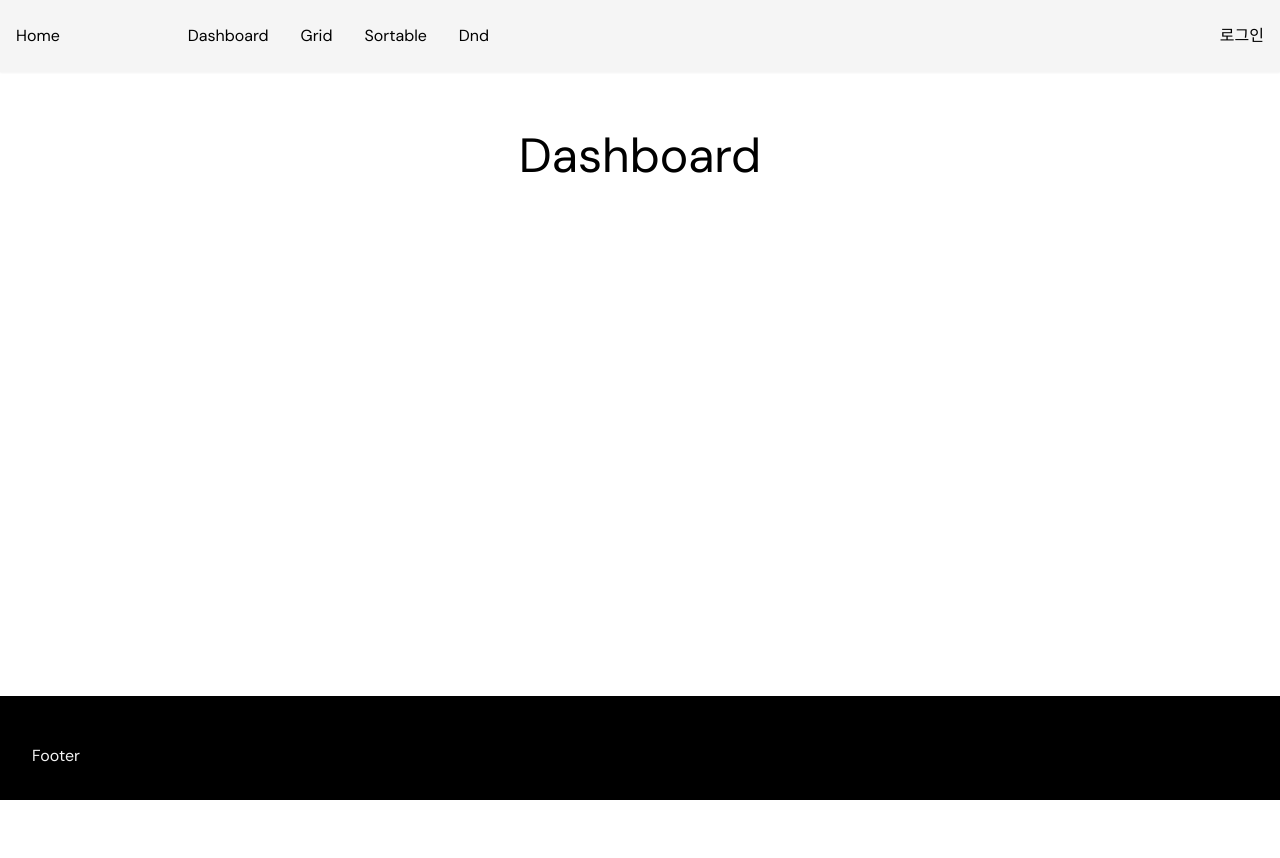
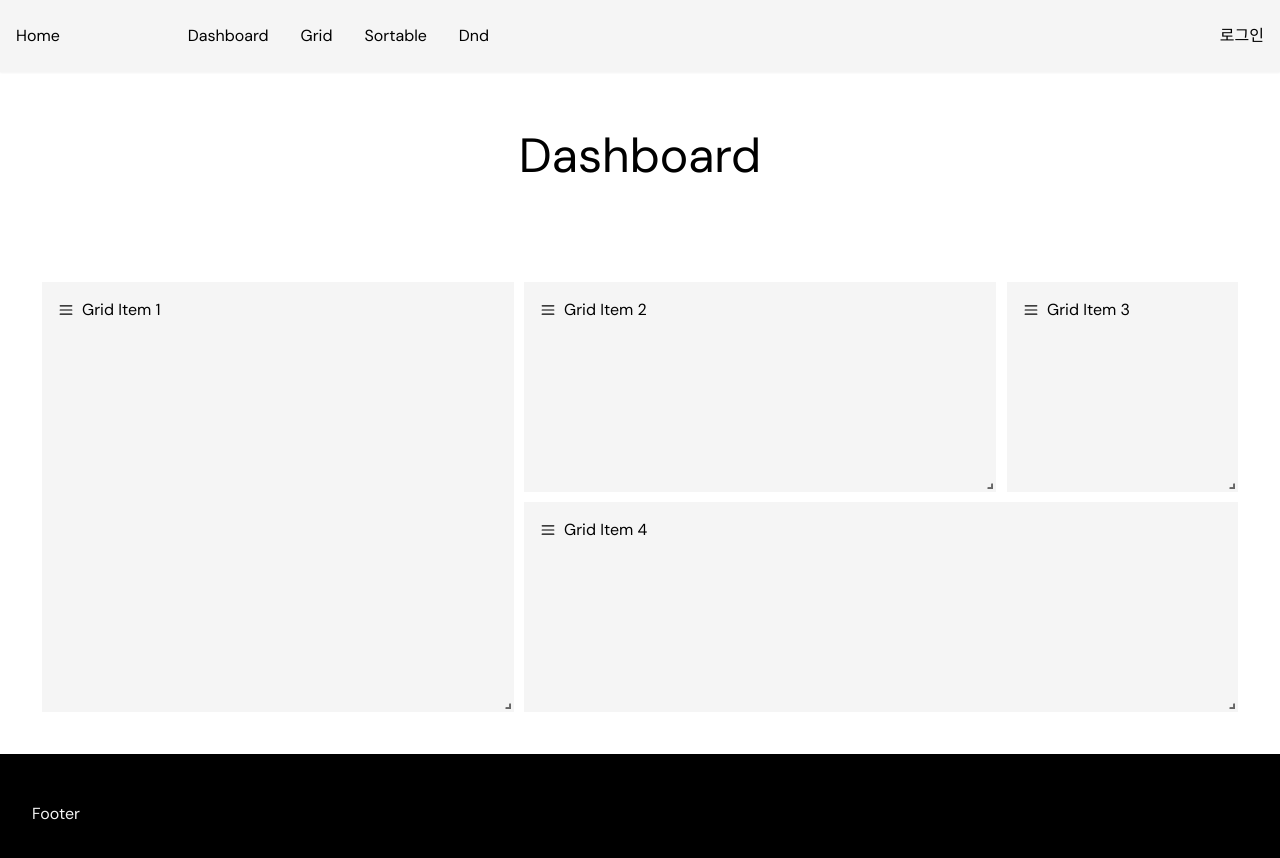
Before and after one commit to jinyoung4478/teacano-client, a React (Vite) app: page /dashboard in a window 1280 px wide. Before the commit the page ends 800 px from the top, so only its background shows below. Built offline with nearby package versions, Linux system fonts and the light colour scheme.

Commit message:
대시보드 페이지 react-grid-layout 적용

```diff
--- /dev/null
+++ b/src/components/layouts/GridLayoutComponent.tsx
@@ -0,0 +1,37 @@
+import { useEffect, useState } from "react";
+import { Responsive, WidthProvider, Layout, Layouts } from "react-grid-layout";
+
+const ResponsiveGridLayout = WidthProvider(Responsive);
+
+interface GridLayoutProps {
+  layouts: Layouts;
+  children: React.ReactNode;
+}
+
+const GridLayoutComponent = ({ layouts, children }: GridLayoutProps) => {
+  const [breakpoint, setBreakPoint] = useState("lg");
+
+  const handleLayoutChange = (layouts: Layout[]) => {
+    localStorage.setItem("grid-layout", JSON.stringify({ lg: layouts }));
+  };
+
+  return (
+    <ResponsiveGridLayout
+      layouts={layouts}
+      breakpoints={{ lg: 1200, md: 996, sm: 768, xs: 480, xxs: 0 }}
+      cols={{ lg: 5, md: 4, sm: 3, xs: 2, xxs: 1 }}
+      rowHeight={200}
+      width={1000}
+      isResizable={true}
+      onLayoutChange={handleLayoutChange}
+    >
+      {layouts[breakpoint].map((item) => (
+        <div key={item.i} className="bg-[#f5f5f5]">
+          <div className="p-2">{item.i}</div>
+        </div>
+      ))}
+    </ResponsiveGridLayout>
+  );
+};
+
+export default GridLayoutComponent;
--- a/src/components/layouts/ResponsiveGridLayout.tsx
+++ /dev/null
@@ -1,5 +0,0 @@
-const ResponsiveGridLayout = () => {
-  return <div></div>;
-};
-
-export default ResponsiveGridLayout;
--- a/src/pages/Dashboard.tsx
+++ b/src/pages/Dashboard.tsx
@@ -1,12 +1,58 @@
+import { useState } from "react";
+import { Responsive, WidthProvider, Layout } from "react-grid-layout";
+import {
+  DragDropContext,
+  Droppable,
+  Draggable,
+  DropResult,
+} from "react-beautiful-dnd";
+import { Bars3Icon } from "@heroicons/react/20/solid";
 import { Header, Main, Footer } from "@/components/common";
 
+const ResponsiveGridLayout = WidthProvider(Responsive);
+
+const INIT_LAYOUT = [
+  { i: "Grid Item 1", x: 0, y: 0, w: 4, h: 4 },
+  { i: "Grid Item 2", x: 4, y: 0, w: 4, h: 2 },
+  { i: "Grid Item 3", x: 8, y: 0, w: 2, h: 2 },
+  { i: "Grid Item 4", x: 4, y: 2, w: 6, h: 2 },
+];
+
 const Dashboard = () => {
+  const handleLayoutChange = (layouts: Layout[]) => {
+    console.log(layouts);
+  };
+
+  const onDragEnd = (info: DropResult) => {
+    console.log("Drag", info);
+  };
+
   return (
     <>
       <Header />
       <Main>
         <h1 className="text-center text-clamp my-12">Dashboard</h1>
-        <div className="p-8"></div>
+        <div className="p-8">
+          <ResponsiveGridLayout
+            layouts={{ lg: INIT_LAYOUT }}
+            breakpoints={{ lg: 1200, md: 996, sm: 768, xs: 480, xxs: 0 }}
+            cols={{ lg: 10, md: 8, sm: 6, xs: 4, xxs: 2 }}
+            rowHeight={100}
+            width={1000}
+            isResizable={true}
+            onLayoutChange={handleLayoutChange}
+            draggableHandle=".handle"
+          >
+            {INIT_LAYOUT.map((item) => (
+              <div key={item.i} className="bg-[#f5f5f5]">
+                <p className="flex gap-2 p-4">
+                  <Bars3Icon width={16} className="handle cursor-move" />
+                  {item.i}
+                </p>
+              </div>
+            ))}
+          </ResponsiveGridLayout>
+        </div>
       </Main>
       <Footer />
     </>
```
